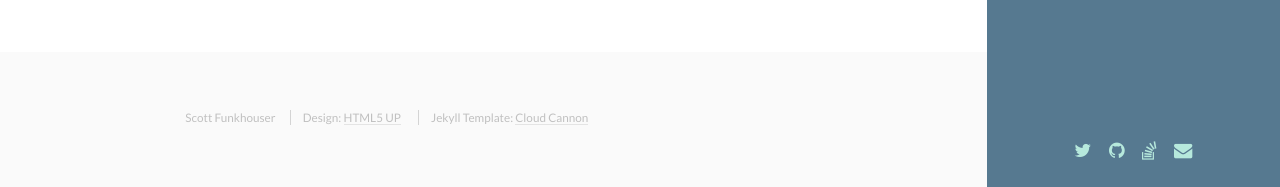
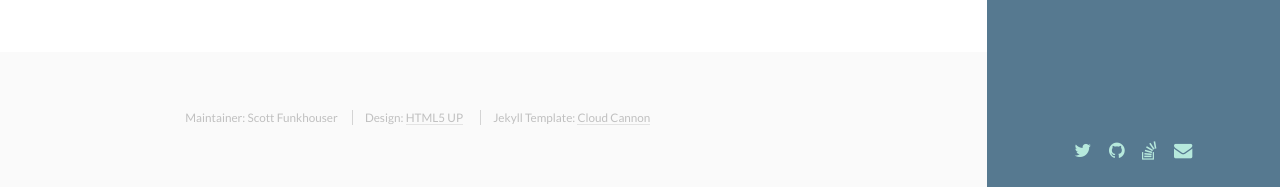
Before and after one commit to funkhou9/blog, a Jekyll site: the page built from index.html, in a window 1280 px wide and 900 px high, scrolled down 1208 px. Shown: the part 713-900 px from the top of the window. Built offline with Jekyll 4.4.1, drawn with Linux system fonts in a browser that asks for light colours.

Commit message:
chage footer

```diff
--- a/_includes/footer.html
+++ b/_includes/footer.html
@@ -2,7 +2,7 @@
     <section id="footer">
         <div class="container">
             <ul class="copyright">
-            	<li>Scott Funkhouser</li>
+            	<li>Maintainer: Scott Funkhouser</li>
                 <li>Design: <a href="http://html5up.net">HTML5 UP</a></li>
                 <li>Jekyll Template: <a href="http://cloudcannon.com">Cloud Cannon</a></li>
             </ul>
```
